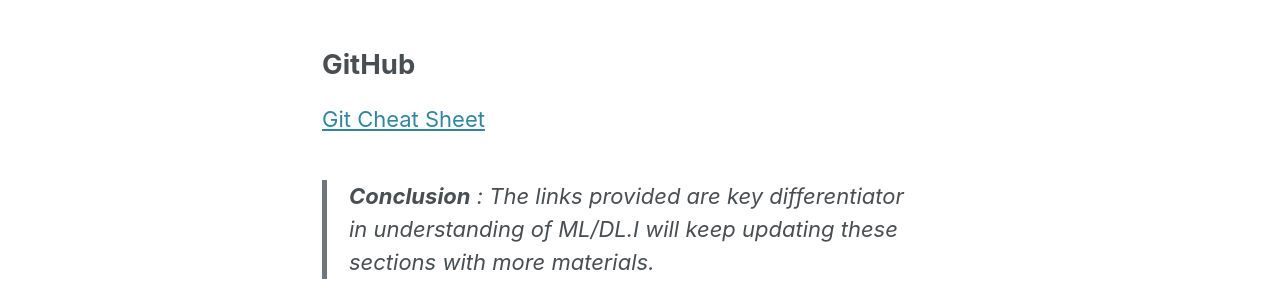
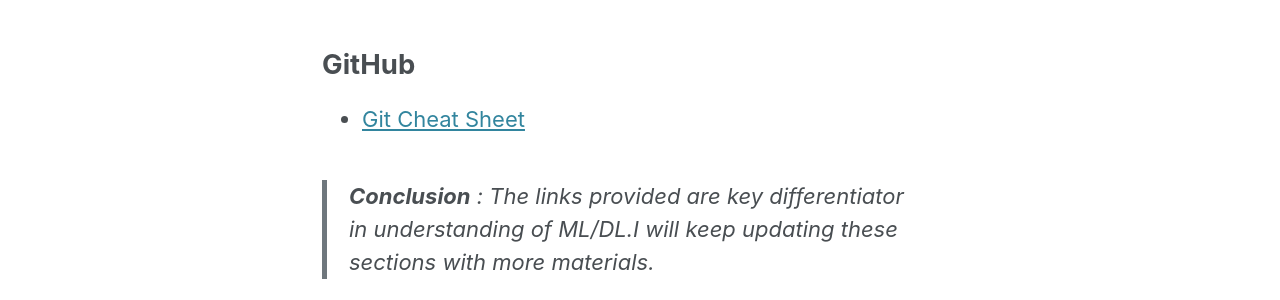
Before and after one commit to shashwatwork/shashwatwork.github.io, a Jekyll site: the page built from _posts/2019-7-28-article_1.md, in a window 1280 px wide and 900 px high, scrolled down 3174 px. Shown: the part 312-612 px from the top of the window. Built offline with Jekyll 4.4.1, drawn with Linux system fonts in a browser that asks for light colours; cached includes are drawn as plain includes; comment, search, counter and statistics services are not loaded.

Commit message:
added files

```diff
--- a/_posts/2019-7-28-article_1.md
+++ b/_posts/2019-7-28-article_1.md
@@ -93,7 +93,7 @@ src="https://cdn.mathjax.org/mathjax/latest/MathJax.js?config=TeX-MML-AM_CHTML">
 <br>
 
 ## GitHub
-[Git Cheat Sheet](https://shashwatwork.github.io/assets/files/Git_Cheat_Sheet.pdf)
+- [Git Cheat Sheet](https://shashwatwork.github.io/assets/files/Git_Cheat_Sheet.pdf)
 <br>
 
 > **Conclusion** : The links provided are key differentiator in understanding of ML/DL.I will keep updating these sections with more materials.
```
